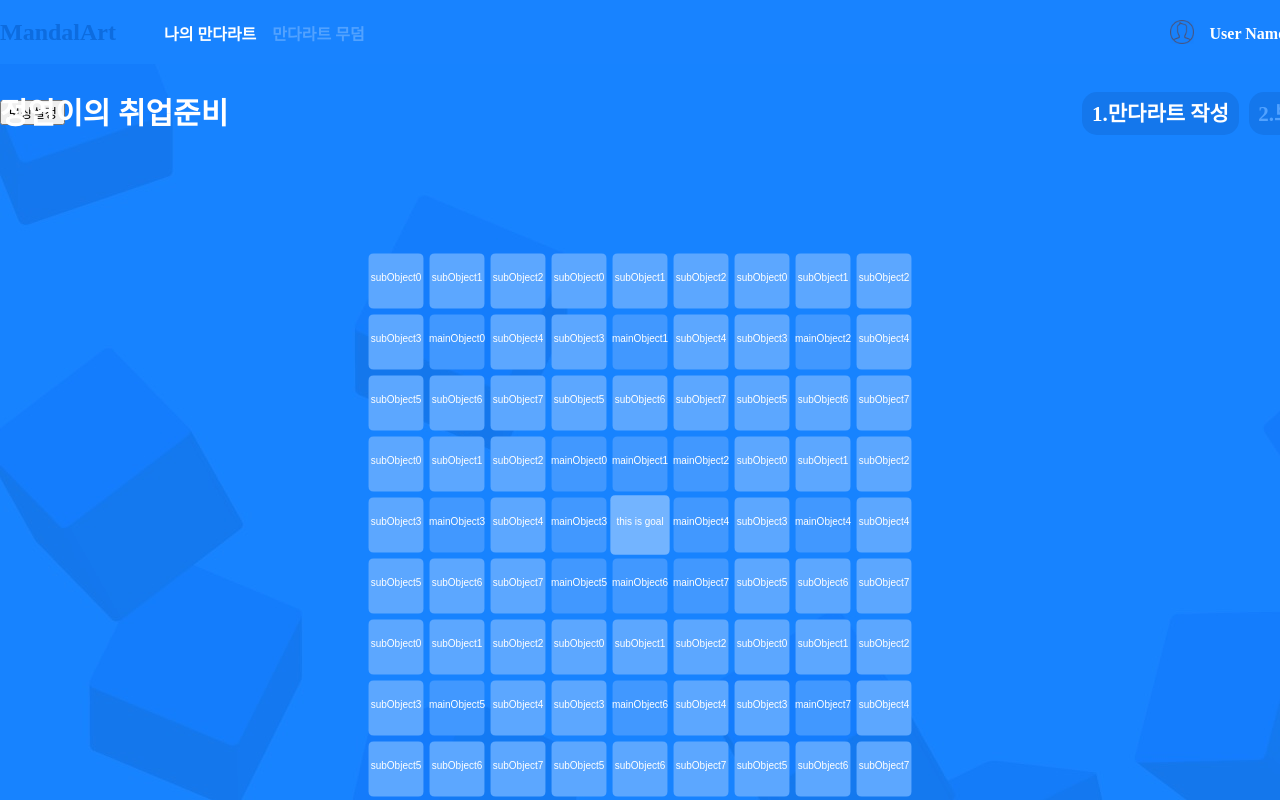
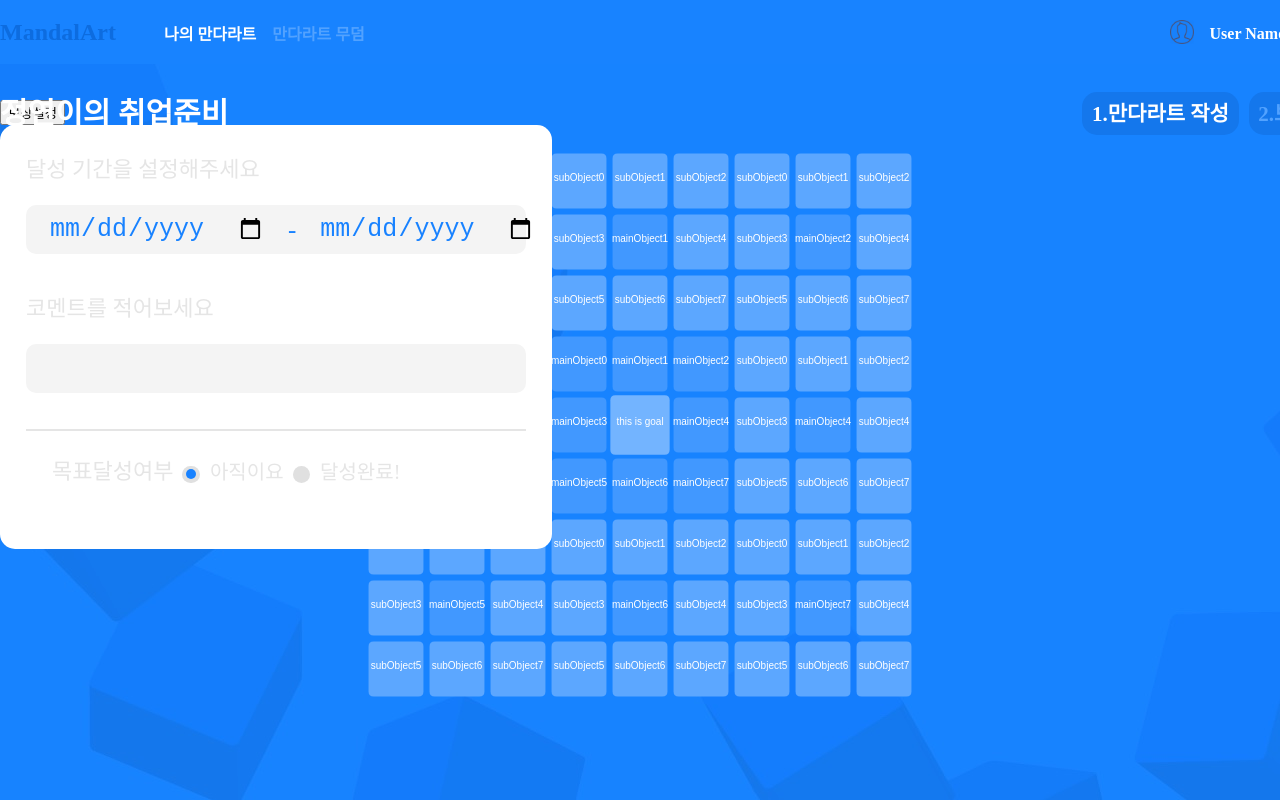
Before and after one commit to Nexters/mandalart-front, a React app: page /mandal-arts/new in a window 1280 px wide. Shown: the top 800 px of the page. Built offline with nearby package versions, Linux system fonts and the light colour scheme.

Commit message:
feat: 만다라트 에디터 추가

```diff
--- /dev/null
+++ b/src/components/MandalArtEditUi/MandalArtEditUi.jsx
@@ -0,0 +1,49 @@
+import React, { Component } from 'react';
+import './MandalArtEditUi.scss';
+
+export default class MandalArtEditUi extends Component {
+  render() {
+    const { done } = this.props;
+    return (
+      <div className="edit-ui-modal">
+        <div className="edit-ui-header">달성 기간을 설정해주세요</div>
+        <div className="edit-ui-input">
+          <input type="date" /> - <input type="date" />
+        </div>
+        <div className="edit-ui-header">코멘트를 적어보세요</div>
+        <div className="edit-ui-input">
+          <input type="text" />
+        </div>
+        <form className="actions">
+          목표달성여부
+          <input
+            id="undone"
+            name="isdone"
+            type="radio"
+            value="undone"
+            checked={!done}
+          />
+          <label for="undone">
+            <span>
+              <span />
+            </span>
+            아직이요
+          </label>
+          <input
+            id="done"
+            name="isdone"
+            type="radio"
+            value="done"
+            checked={done}
+          />
+          <label for="done">
+            <span>
+              <span />
+            </span>
+            달성완료!
+          </label>
+        </form>
+      </div>
+    );
+  }
+}
--- /dev/null
+++ b/src/components/MandalArtEditUi/MandalArtEditUi.scss
@@ -0,0 +1,84 @@
+.edit-ui-modal {
+  z-index: 100;
+  position: fixed;
+  border-radius: 15px;
+  background: #ffffff;
+  font-size: 22px;
+  color: #e5e5e5;
+  padding: 26px;
+  width: 500px;
+  height: 372px;
+  .edit-ui-header {
+    font-weight: normal;
+    font-style: normal;
+    font-stretch: normal;
+    line-height: normal;
+    letter-spacing: normal;
+  }
+  .edit-ui-input {
+    height: 49px;
+    margin-top: 22px;
+    margin-bottom: 36px;
+    border-radius: 10px;
+    font-size: 25px;
+    background-color: #f4f4f4;
+    color: #1882ff;
+    display: flex;
+    align-items: center;
+    & > input {
+      border: none;
+      padding-left: 23px;
+      padding-right: 23px;
+      font-size: 25px;
+      color: #1882ff;
+      background-color: transparent;
+      &:focus {
+        outline: none;
+      }
+      &[type='date'] {
+        justify-content: center;
+      }
+    }
+  }
+  .actions {
+    border-top: solid 2px #e5e5e5;
+    padding: 26px;
+    .done {
+      color: #1882ff;
+    }
+    input[type='radio']:not(old) {
+      width: 2em;
+      margin: 0;
+      padding: 0;
+      font-size: 1em;
+      opacity: 0;
+    }
+    input[type='radio']:not(old) + label {
+      font-size: 20px;
+      display: inline-block;
+      margin-left: -2em;
+      line-height: 1.5em;
+      & > span {
+        display: inline-flex;
+        justify-content: center;
+        align-items: center;
+        width: 0.875em;
+        height: 0.875em;
+        margin: 0.25em 0.5em 0.25em 0.25em;
+        border-radius: 50%;
+        background: rgb(224, 224, 224);
+        vertical-align: middle;
+      }
+    }
+    input[type='radio']:not(old):checked + label > span {
+      & > span {
+        display: block;
+        width: 0.5em;
+        height: 0.5em;
+        margin: 0.125em;
+        border-radius: 50%;
+        background: #1882ff;
+      }
+    }
+  }
+}
--- /dev/null
+++ b/src/components/MandalArtEditUi/index.js
@@ -0,0 +1,3 @@
+import MandalArtEditUi from './MandalArtEditUi';
+
+export default MandalArtEditUi;
--- a/src/components/MandalArtRenderer/MandalArtRenderer.jsx
+++ b/src/components/MandalArtRenderer/MandalArtRenderer.jsx
@@ -101,7 +101,7 @@ class MandalArtRenderer extends Component {
     );
     this.lengthOffset = this.init;
     this.x = this.wWidth / 2;
-    this.y = this.wHeight / 2;
+    this.y = this.wHeight / 2 - 100;
   };
 
   /*
--- a/src/components/index.js
+++ b/src/components/index.js
@@ -4,6 +4,7 @@ import GraveLists from './GraveLists/GraveLists';
 import GraveDetail from './GraveDetail/GraveDetail';
 import RewardSetting from './RewardSetting/RewardSetting';
 import MandalArtEditorHeader from './MandalArtEditorHeader/MandalArtEditorHeader';
+import MandalArtEditUi from './MandalArtEditUi';
 
 export {
   MandalArtRenderer,
@@ -12,4 +13,5 @@ export {
   GraveDetail,
   RewardSetting,
   MandalArtEditorHeader,
+  MandalArtEditUi,
 };
--- a/src/containers/MandalArtRenderContainer.jsx
+++ b/src/containers/MandalArtRenderContainer.jsx
@@ -3,6 +3,7 @@ import {
   MandalArtRenderer,
   RewardSetting,
   MandalArtEditorHeader,
+  MandalArtEditUi,
 } from '../components';
 
 export default class MandalArtRenderContainer extends Component {
@@ -11,30 +12,96 @@ export default class MandalArtRenderContainer extends Component {
       id: 3,
       text: 'this is goal',
       color: '#73B4FF',
-      selected: false,
+      startDate: '2018-07-02',
+      endDate: '2018-07-02',
+      done: false,
       objective: [...new Array(8)].map((_, index) => ({
         id: `mainObject${index}`,
         text: `mainObject${index}`,
+        startDate: '2018-07-02',
+        endDate: '2018-07-02',
         color: '#4198FF',
-        selected: false,
+        done: false,
         objective: [...new Array(8)].map((_, indexSub) => ({
           id: `subObject${indexSub}`,
           text: `subObject${indexSub}`,
+          startDate: '2018-07-02',
+          endDate: '2018-07-02',
           color: '#5CA7FF',
-          selected: false,
+          done: false,
         })),
       })),
+    },
+    selectedMandal: {
+      selected: false,
+      depth: 0,
+      number: 0,
     },
     isRewardSetting: false,
   };
 
-  selectMandal = () => {};
+  selectMandal = (depth, number) => {
+    this.setState({
+      selectedMandal: {
+        selected: true,
+        depth,
+        number,
+      },
+    });
+  };
+
+  changeMandalData = ({ text, startDate, endDate, done }) => {
+    const { depth, number } = this.state.selectedMandal;
+    if (depth === 0) {
+      this.setState(prevState => ({
+        ...prevState,
+        mandalArtData: {
+          ...prevState.mandalArtData,
+          text,
+          startDate,
+          endDate,
+          done,
+        },
+      }));
+      return;
+    }
+    const todo = [...this.state.mandalArtData.objective];
+    if (number === 0) {
+      todo.objective[depth] = {
+        ...todo[depth],
+        text,
+        startDate,
+        endDate,
+        done,
+      };
+    } else {
+      todo[depth].objective[number] = {
+        ...todo.objective[depth].objective[number],
+        text,
+        startDate,
+        endDate,
+        done,
+      };
+    }
+    this.setState(prevState => ({
+      ...prevState,
+      mandalArtData: {
+        ...prevState.mandalArtData,
+        objective: todo,
+      },
+    }));
+  };
+
+  onClickRadio = () => {
+    console.log(1);
+  };
 
   onClickToRewardPage = () => {
     this.setState({ isRewardSetting: true });
   };
 
   render() {
+    const { onClickRadio, selectMandal } = this;
     const { mandalArtData, isRewardSetting } = this.state;
     return (
       <Fragment>
@@ -43,6 +110,7 @@ export default class MandalArtRenderContainer extends Component {
         {isRewardSetting ? (
           <RewardSetting />
         ) : (
+          <div>
             <div
               style={{
                 width: '100%',
@@ -50,7 +118,12 @@ export default class MandalArtRenderContainer extends Component {
                 position: 'fixed',
               }}
             >
-            <MandalArtRenderer data={mandalArtData} />
+              <MandalArtRenderer
+                data={mandalArtData}
+                selectMandal={selectMandal}
+              />
+            </div>
+            <MandalArtEditUi done={false} onClickRadio={onClickRadio} />
           </div>
         )}
       </Fragment>
--- a/src/pages/MandalArtEditor.jsx
+++ b/src/pages/MandalArtEditor.jsx
@@ -6,6 +6,7 @@ class MandalArtEditor extends Component {
   state = {
     // 나중에...
   };
+
   render() {
     return (
       <div className="background">
```
Lines whose indentation alone changed are shown as unchanged.
